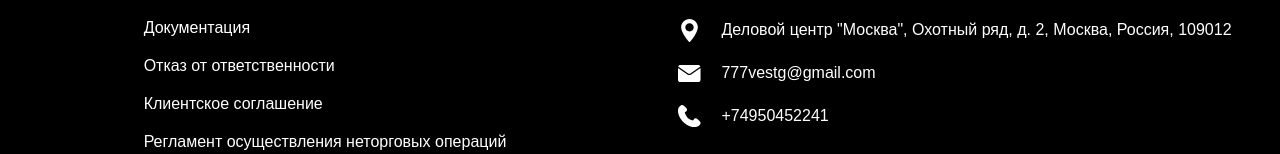
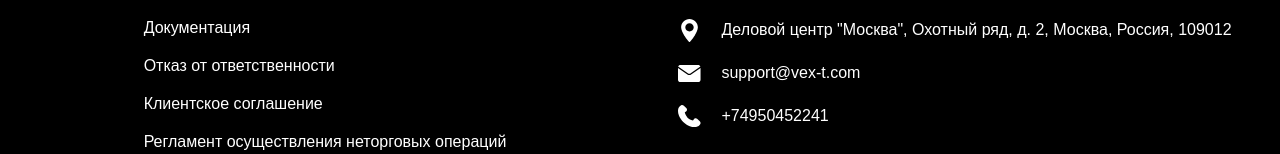
Before and after one commit to 777vestg/vexnes-trading, a Next.js app: page / in a window 1280 px wide. Shown: the part 5808-5962 px from the top of the page. Built offline with nearby package versions, Linux system fonts and the light colour scheme.

Commit message:
fix domain

```diff
--- a/src/static-data/content/en.ts
+++ b/src/static-data/content/en.ts
@@ -1,4 +1,4 @@
-import { domain, email, fullProjectName, newDomain, phoneNumber, shortProjectName } from "./variables";
+import { domain, email, fullProjectName, phoneNumber, shortProjectName } from "./variables";
 
 const header = {
   menuList: [
@@ -672,8 +672,8 @@ const footer = {
     ],
 
     description: [
-      `The website ${newDomain} is a trademark, this site is the property of V.R.T. GROUP LTD, registration number 110989, Ulitsa Okhotnyy Ryad, 2, Moscow, Russia, 109012.`,
-      `V.R.T. GROUP LTD company and the website ${newDomain} do not render any services to citizens and residents of the United States, Belgium, Turkey, Israel, Syria, Sudan, Iran, North Korea, Japan and other countries and jurisdictions, where these services cannot be provided by virtue of the current legislation.`,
+      `The website ${domain} is a trademark, this site is the property of V.R.T. GROUP LTD, registration number 110989, Ulitsa Okhotnyy Ryad, 2, Moscow, Russia, 109012.`,
+      `V.R.T. GROUP LTD company and the website ${domain} do not render any services to citizens and residents of the United States, Belgium, Turkey, Israel, Syria, Sudan, Iran, North Korea, Japan and other countries and jurisdictions, where these services cannot be provided by virtue of the current legislation.`,
     ],
   },
   payPartners: "/images/footer/payments-footer.png",
--- a/src/static-data/content/ru.ts
+++ b/src/static-data/content/ru.ts
@@ -2,7 +2,6 @@ import {
   domain,
   email,
   fullProjectName,
-  newDomain,
   phoneNumber,
   shortProjectName,
 } from "./variables";
@@ -670,8 +669,8 @@ const footer = {
     ],
 
     description: [
-      `Сайт ${newDomain} является торговой маркой, данный сайт является собственностью компании V.R.T. GROUP LTD, регистрационный номер 110989, Деловой центр «Москва», Охотный ряд, д. 2.`,
-      `Компания V.R.T. GROUP LTD, а также веб-сайт ${newDomain}, не оказывают каких-либо услуг гражданам и жителям США, Бельгии, Турции, Израиля, Сирии, Судана, Ирана, Северной Кореи, Японии, а также других стран и юрисдикций, где указанные услуги не могут быть оказаны в силу действующего законодательства.`,
+      `Сайт ${domain} является торговой маркой, данный сайт является собственностью компании V.R.T. GROUP LTD, регистрационный номер 110989, Деловой центр «Москва», Охотный ряд, д. 2.`,
+      `Компания V.R.T. GROUP LTD, а также веб-сайт ${domain}, не оказывают каких-либо услуг гражданам и жителям США, Бельгии, Турции, Израиля, Сирии, Судана, Ирана, Северной Кореи, Японии, а также других стран и юрисдикций, где указанные услуги не могут быть оказаны в силу действующего законодательства.`,
     ],
   },
   payPartners: "/images/footer/payments-footer.png",
--- a/src/static-data/content/variables.ts
+++ b/src/static-data/content/variables.ts
@@ -1,6 +1,5 @@
-export const domain = "";
-export const newDomain = "vex-t.com";
+export const domain = "vex-t.com";
 export const phoneNumber = "+74950452241";
-export const email = "777vestg@gmail.com";
+export const email = "support@vex-t.com";
 export const fullProjectName = "vExnes";
 export const shortProjectName = "VEX";
```
